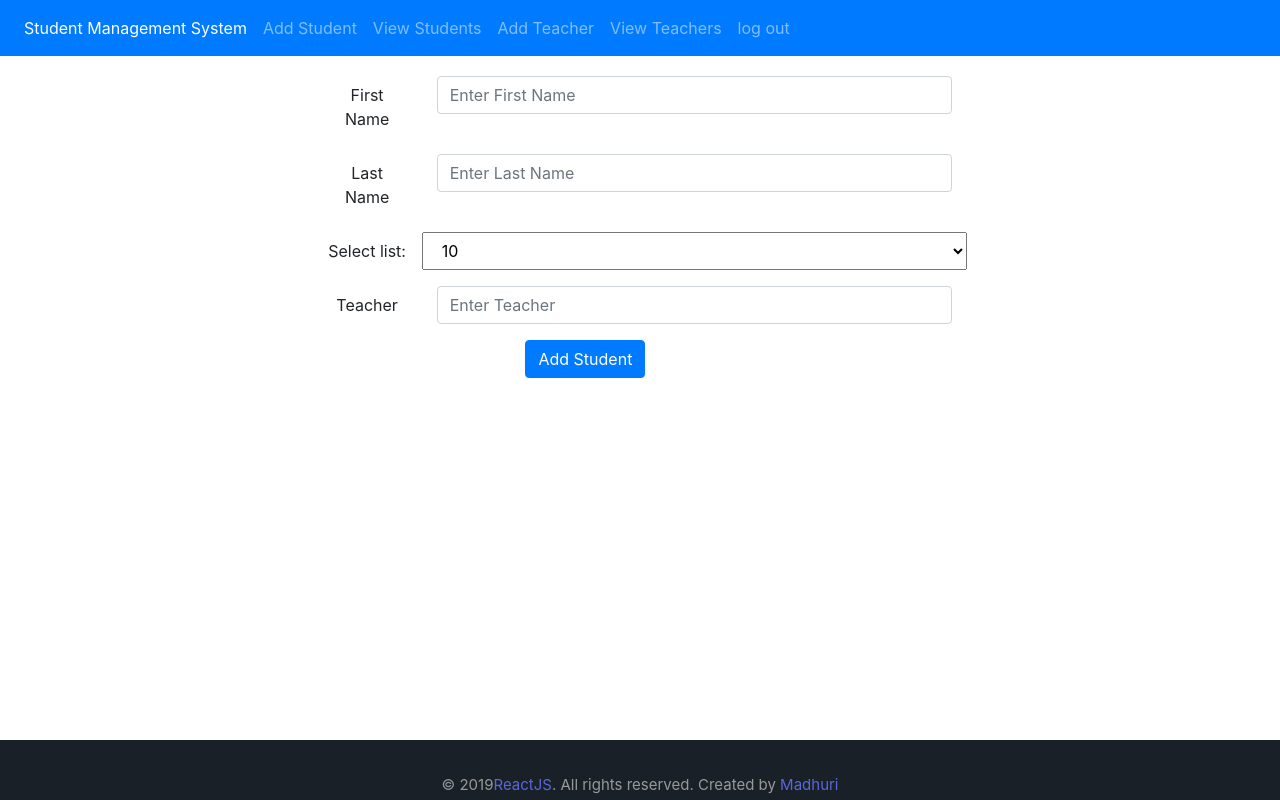
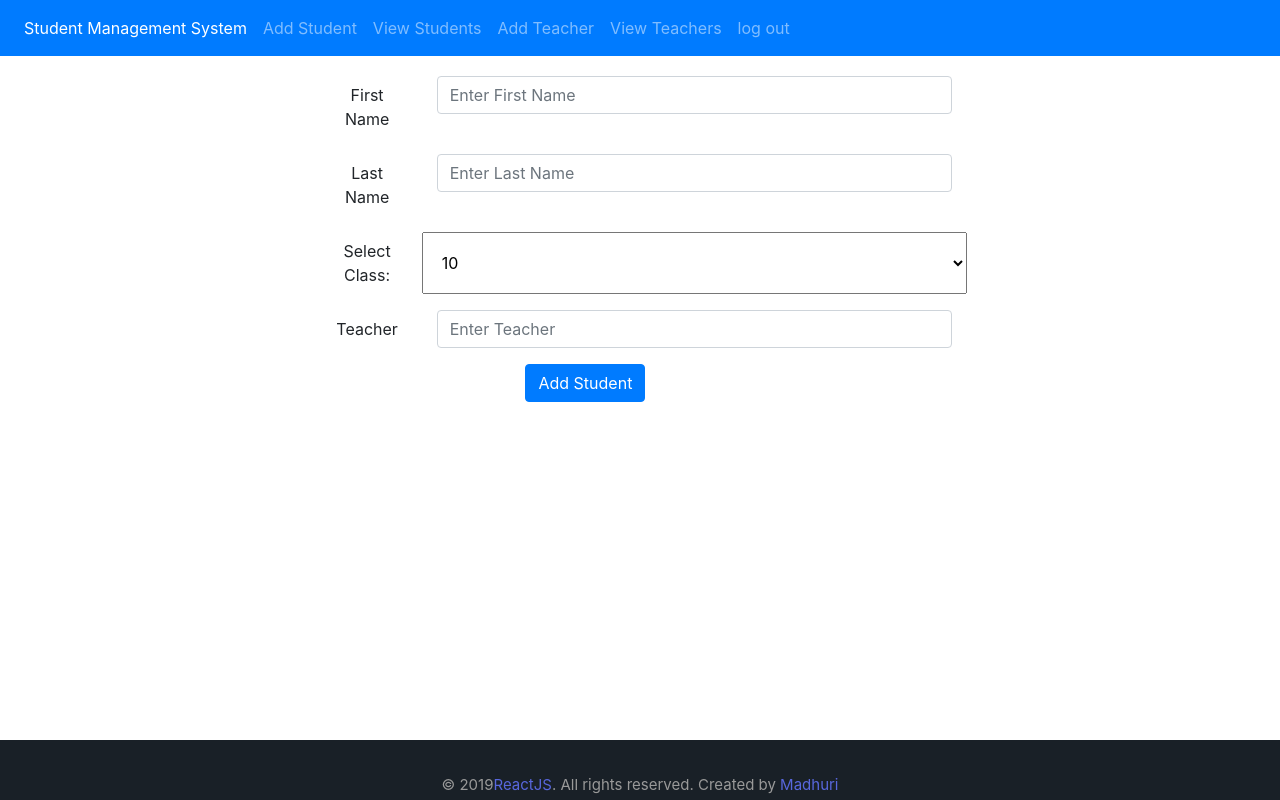
Before and after one commit to madhuripatil1994/student-management-system, a React (Create React App) app: page / in a window 1280 px wide. Built offline with nearby package versions, Linux system fonts and the light colour scheme.

Commit message:
add student

```diff
--- a/src/App.js
+++ b/src/App.js
@@ -14,12 +14,7 @@ class App extends Component {
     this.state = {
       view : 0,
       isLoggedIn: true,
-      students: [{
-        firstName:"Madhuri",
-        lastName:"Patil",
-        class:"12th",
-        teacher:"ABC"
-      }]
+      students: null
     }
 
   }
@@ -40,6 +35,17 @@ class App extends Component {
     );
   }
 
+  addStudent(students){
+    var  updatedStudentList = this.state.students;
+    updatedStudentList.push(students);
+    this.setState(
+      {
+        students : updatedStudentList
+      }
+    );
+    console.log(this.state.students);
+  }
+
   render() {
     return (
       <div className="App">
@@ -57,6 +63,8 @@ class App extends Component {
                 view = {this.state.view}
                 isLoggedIn = {this.state.isLoggedIn}
                 students = {this.state.students}
+                addStudent = {this.addStudent.bind(this)}
+                changeView = {this.changeView.bind(this)}
                 />
               : < SignIn
              changeLoggedIn = {this.changeLoggedIn.bind(this)}/>
--- a/src/Containers/MainContainer.js
+++ b/src/Containers/MainContainer.js
@@ -11,7 +11,6 @@ class MainContainer extends React.Component {
 
     constructor(props){
         super(props);
-        console.log(this.props.isLoggedIn);
     }
 
     render(){
@@ -20,13 +19,16 @@ class MainContainer extends React.Component {
             <div>
                     {
                         this.props.view == 0 &&
-                        <AddStudent />
+                        <AddStudent
+                        addStudent = {this.props.addStudent}
+                        changeView = {this.props.changeView}/>
                     }
 
                     {
                         this.props.view == 1 &&
                         <ViewStudents
-                        students = {this.props.students}/>
+                        students = {this.props.students}
+                        />
                     }
 
                     {
--- a/src/Containers/add-student/AddStudent.js
+++ b/src/Containers/add-student/AddStudent.js
@@ -2,12 +2,49 @@ import React from 'react';
 
 class AddStudent extends React.Component {
 
+  constructor(props){
+    super(props)
 
-  onChange = (event) => {
+    this.state = {
+      student : {
+        firstName: null,
+        lastName: null,
+        class: null,
+        teacher: null
+      }
+    }
+  }
+
+  /*onChange = (event) => {
     console.log('events', event);
     // event.currentTarget.value
+  }*/
+
+  onChange(key, event) {
+
+    var currentStudent = this.state.student;
+      currentStudent[key] = event.currentTarget.value;
+        this.setState({
+          student: currentStudent
+        })
   }
 
+  addStudent(){
+
+    if(this.isValidstudent(this.state.student.firstName, this.state.student.lastName)){
+      this.props.addStudent(this.state.student);
+      this.props.changeView(1);
+    } else {
+      alert("Enter Details");
+    }
+  }
+
+  isValidstudent(firstName, lastName){
+    if(firstName != null && lastName !=null){
+      return true;
+    }
+    return false;
+  }
 
   render(){
 
@@ -16,18 +53,20 @@ class AddStudent extends React.Component {
                     <div className="form-group row">
                       <label className="col-sm-2 col-form-label">First Name</label>
                       <div className="col-sm-10">
-                      <input type="text" className="form-control" id="exampleInputEmail1"  placeholder="Enter First Name"></input>
+                      <input type="text" className="form-control" id="exampleInputEmail1"  placeholder="Enter First Name"
+                        onChange ={this.onChange.bind(this,'firstName')}></input>
                       </div>
                     </div>
                     <div className="form-group row">
                       <label className="col-sm-2 col-form-label">Last Name</label>
                       <div className="col-sm-10">
-                        <input type="text" className="form-control" id="inputPassword3" placeholder="Enter Last Name"></input>
+                        <input type="text" className="form-control" id="inputPassword3" placeholder="Enter Last Name"
+                         onChange ={this.onChange.bind(this, 'lastName')}></input>
                       </div>
                     </div>
                     <div className="form-group row">
-                    <label for="sel1" className="col-sm-2 col-form-label">Select list:</label>
-                      <select className="col-sm-10  orm-control" id="sel1" onChange={this.onChange}>
+                    <label className="col-sm-2 col-form-label">Select Class:</label>
+                      <select className="col-sm-10  orm-control" id="sel1"  onChange ={this.onChange.bind(this,'class')}>
                         <option>10</option>
                         <option>12</option>
                       </select>
@@ -35,12 +74,13 @@ class AddStudent extends React.Component {
                     <div className="form-group row">
                     <label className="col-sm-2 col-form-label">Teacher</label>
                       <div className="col-sm-10">
-                        <input type="text" className="form-control" id="inputPassword3" placeholder="Enter Teacher"></input>
+                        <input type="text" className="form-control" id="inputPassword3" placeholder="Enter Teacher"
+                        onChange = {this.onChange.bind(this,'teacher')}></input>
                       </div>
                     </div>
                     <div className="form-group row">
                       <div className="col-sm-10">
-                        <button type="submit" className="btn btn-primary">Add Student</button>
+                        <button type="submit" className="btn btn-primary" onClick ={this.addStudent.bind(this)}>Add Student</button>
                       </div>
                     </div>
                   </form>
--- a/src/Containers/view-students/ViewStudents.js
+++ b/src/Containers/view-students/ViewStudents.js
@@ -14,9 +14,10 @@ class ViewStudents extends React.Component {
   <thead className="thead-dark">
     <tr>
       <th scope="col">#</th>
-      <th scope="col">First</th>
-      <th scope="col">Last</th>
-      <th scope="col">Handle</th>
+      <th scope="col">First Name</th>
+      <th scope="col">Last Name</th>
+      <th scope="col">Class</th>
+      <th scope="col">Teacher</th>
       <th scope="col">Delete</th>
       <th scope="col">View</th>
     </tr>
@@ -27,6 +28,7 @@ class ViewStudents extends React.Component {
       <td>Mark</td>
       <td>Otto</td>
       <td>@mdo</td>
+      <td>xyz</td>
       <td>
       <button type="submit" className="btn btn-danger">Delete</button>
       </td>
```
Also changed, not shown: 2 other files (tests, documents, lock files or other folders).
